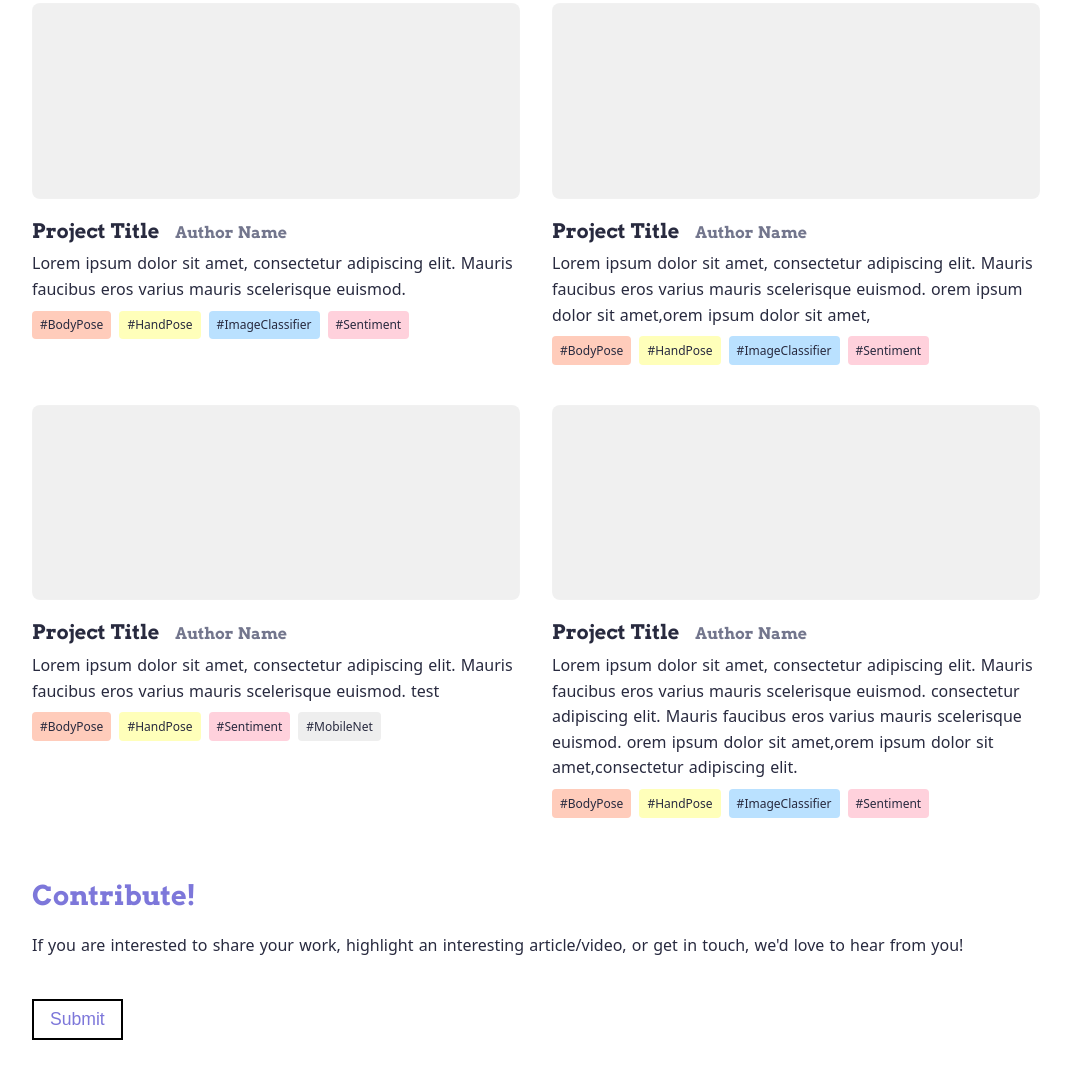
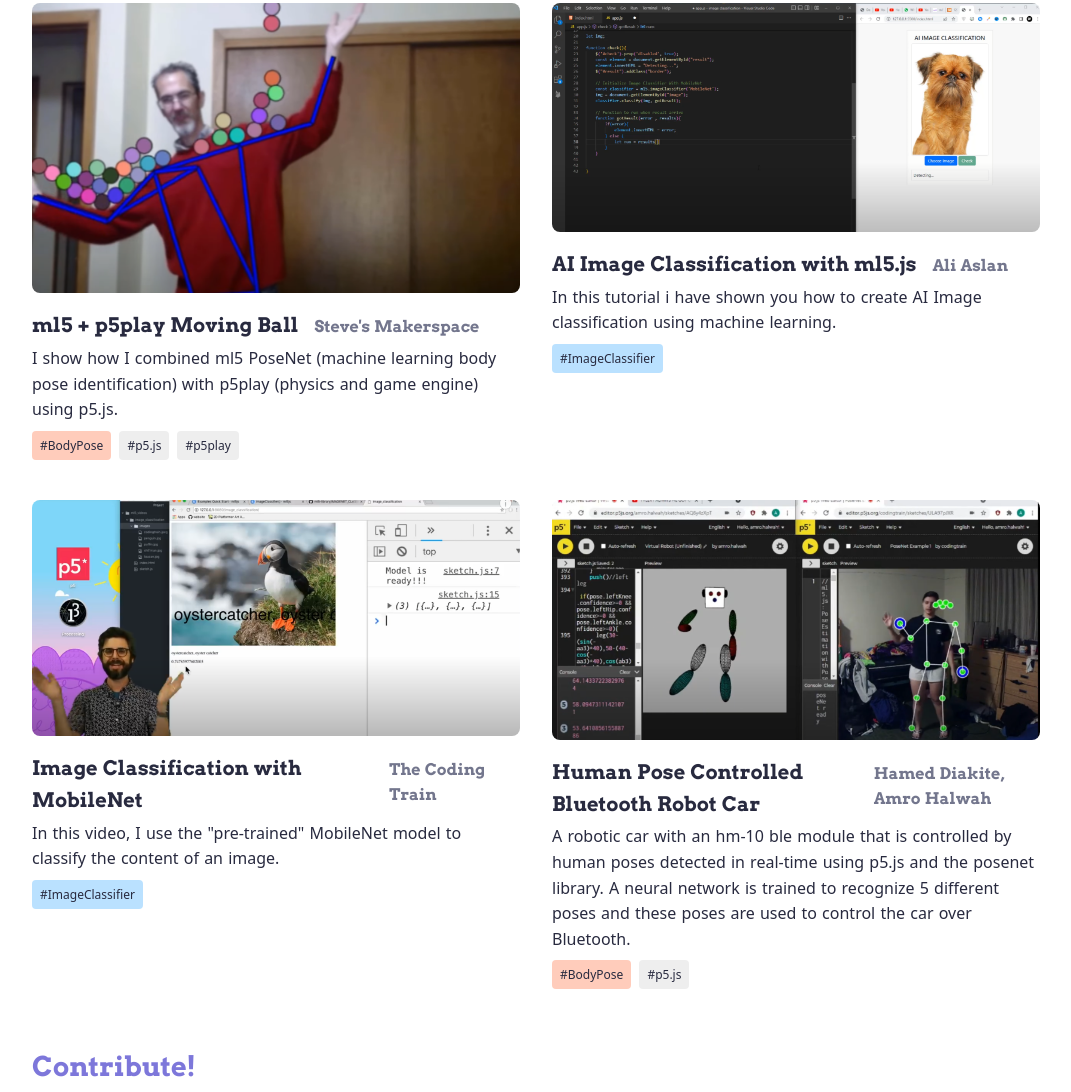
Before and after one commit to ml5js/ml5-website-v02-gatsby, a Gatsby site: page /community in a window 1280 px wide. Shown: the part 976-2068 px from the top of the page, without its empty margins (98-1169 px from the left). Built offline with nearby package versions, Linux system fonts and the light colour scheme; Gatsby itself is replaced by a stand-in of ours.

Commit message:
added four community projects

```diff
--- a/src/components/ProjectBox.js
+++ b/src/components/ProjectBox.js
@@ -1,6 +1,15 @@
 import React from "react";
 
-const ProjectBox = ({ title, author, description, width, bgColor, imageURL, linkURL, tags }) => {
+const ProjectBox = ({
+  title,
+  author,
+  description,
+  width,
+  bgColor,
+  imageURL,
+  linkURL,
+  tags,
+}) => {
   // styles and methods for the tags
   const tagColors = {
     BodyPose: "#FFCCBB",
@@ -12,16 +21,12 @@ const ProjectBox = ({ title, author, description, width, bgColor, imageURL, link
     Sentiment: "#FFD1DC",
     NeuralNetwork: "#FFB347",
     TeachableMachine: "#99E9EE",
-    Other: "#EEE"
+    Other: "#EEE",
   };
-  const urlExceptions = [
-    "BodyPose",
-    "HandPose",
-    "FaceMesh",
-  ]
+  const urlExceptions = ["BodyPose", "HandPose", "FaceMesh"];
   const changeUpperCamelToKebabCase = (str) => {
     return str
-      .replace(/([a-z])([A-Z])/g, '$1-$2') // insert hyphen between lower and upper case letters
+      .replace(/([a-z])([A-Z])/g, "$1-$2") // insert hyphen between lower and upper case letters
       .toLowerCase();
   };
   const getTagURL = (tag) => {
@@ -35,7 +40,7 @@ const ProjectBox = ({ title, author, description, width, bgColor, imageURL, link
       modelName = changeUpperCamelToKebabCase(tag);
     }
     return `https://docs.ml5js.org/#/reference/${modelName}`;
-  }
+  };
   // styles for the component
   const styles = {
     container: {
@@ -88,13 +93,18 @@ const ProjectBox = ({ title, author, description, width, bgColor, imageURL, link
     link: {
       textDecoration: "none",
       color: "inherit",
-    }
+    },
   };
   return (
     <div style={styles.container}>
       {imageURL && <img src={imageURL} alt={title} style={styles.image} />}
       <div style={styles.content}>
-        <a href={linkURL || "#"} style={styles.link} target={linkURL ? "_blank" : "_self"} rel={linkURL ? "noopener noreferrer" : ""}>
+        <a
+          href={linkURL || "#"}
+          style={styles.link}
+          target={linkURL ? "_blank" : "_self"}
+          rel={linkURL ? "noopener noreferrer" : ""}
+        >
           <div style={styles.header}>
             <h3 style={styles.title}>{title}</h3>
             <h3 style={styles.author}>{author}</h3>
@@ -102,11 +112,15 @@ const ProjectBox = ({ title, author, description, width, bgColor, imageURL, link
           <p style={styles.description}>{description}</p>
         </a>
         <div style={styles.tagsContainer}>
-          {tags && tags.slice(0, 4).map((tag, index) => (
+          {tags &&
+            tags.slice(0, 4).map((tag, index) => (
               <a
                 href={getTagURL(tag)}
                 key={index}
-              style={{ ...styles.tag, backgroundColor: tagColors[tag] || tagColors['Other'] }}
+                style={{
+                  ...styles.tag,
+                  backgroundColor: tagColors[tag] || tagColors["Other"],
+                }}
               >
                 #{tag}
               </a>
--- a/src/markdown/faatured-projects/example0.md
+++ b/src/markdown/faatured-projects/example0.md
@@ -1,18 +1,17 @@
 ---
 templateKey: "featured-project"
-title: Project Title
-author: Author Name
-pitch: Lorem ipsum dolor sit amet, consectetur adipiscing elit. Mauris faucibus eros varius mauris scelerisque euismod.
+title: ml5 + p5play Moving Ball
+author: Steve's Makerspace
+pitch: I show how I combined ml5 PoseNet (machine learning body pose identification) with p5play (physics and game engine) using p5.js.
 description: Lorem ipsum dolor sit amet, consectetur adipiscing elit. Mauris faucibus eros varius mauris scelerisque euismod. Nulla varius diam eget tortor placerat, sed interdum justo blandit. Mauris fermentum cursus gravida. Nunc porta ornare molestie. Proin facilisis ut est ac aliquam. Fusce tincidunt felis vitae sapien tempor accumsan. Mauris iaculis, massa sit amet finibus finibus, nulla ex consectetur magna, a tempus massa dolor tincidunt mi. Nulla vel tellus odio. Nulla nec diam vel arcu iaculis tristique. Nunc quis lacus commodo, consequat nisi vel, dignissim nibh. Vivamus fermentum a lectus vitae finibus. Duis id diam vitae nibh imperdiet tristique. Nam posuere et sem eu porta.
-image: ../markdown-images/featured-projects/test.png
-externalLink: https://ml5js.org/
-featuredPost: false
+image: ../markdown-images/featured-projects/Steve.png
+externalLink: https://youtu.be/bPD8lL0hiLs?si=roq9LurDk8cEgJpM
+featuredPost: False
 date: 2017-01-04T15:04:10.000Z
 tags:
   - BodyPose
-  - HandPose
-  - ImageClassifier
-  - Sentiment
+  - p5.js
+  - p5play
 ---
 
 ### note
--- a/src/markdown/faatured-projects/example1.md
+++ b/src/markdown/faatured-projects/example1.md
@@ -1,18 +1,15 @@
 ---
 templateKey: "featured-project"
-title: Project Title
-author: Author Name
-pitch: Lorem ipsum dolor sit amet, consectetur adipiscing elit. Mauris faucibus eros varius mauris scelerisque euismod. orem ipsum dolor sit amet,orem ipsum dolor sit amet,
+title: AI Image Classification with ml5.js
+author: Ali Aslan
+pitch: In this tutorial i have shown you how to create AI Image classification using machine learning.
 description: Lorem ipsum dolor sit amet, consectetur adipiscing elit. Mauris faucibus eros varius mauris scelerisque euismod. Nulla varius diam eget tortor placerat, sed interdum justo blandit. Mauris fermentum cursus gravida. Nunc porta ornare molestie. Proin facilisis ut est ac aliquam. Fusce tincidunt felis vitae sapien tempor accumsan. Mauris iaculis, massa sit amet finibus finibus, nulla ex consectetur magna, a tempus massa dolor tincidunt mi. Nulla vel tellus odio. Nulla nec diam vel arcu iaculis tristique. Nunc quis lacus commodo, consequat nisi vel, dignissim nibh. Vivamus fermentum a lectus vitae finibus. Duis id diam vitae nibh imperdiet tristique. Nam posuere et sem eu porta.
-image: ../markdown-images/featured-projects/test.png
-externalLink: https://ml5js.org/
-featuredPost: false
+image: ../markdown-images/featured-projects/Ali.png
+externalLink: https://youtu.be/ZeSUqLrWWEE?si=UW9CxlDyc96uJhWh
+featuredPost: False
 date: 2017-01-04T15:04:10.000Z
 tags:
-  - BodyPose
-  - HandPose
   - ImageClassifier
-  - Sentiment
 ---
 
 ### note
--- a/src/markdown/faatured-projects/example2.md
+++ b/src/markdown/faatured-projects/example2.md
@@ -1,18 +1,15 @@
 ---
 templateKey: "featured-project"
-title: Project Title
-author: Author Name
-pitch: Lorem ipsum dolor sit amet, consectetur adipiscing elit. Mauris faucibus eros varius mauris scelerisque euismod. test
+title: Image Classification with MobileNet
+author: The Coding Train
+pitch: In this video, I use the "pre-trained" MobileNet model to classify the content of an image.
 description: Lorem ipsum dolor sit amet, consectetur adipiscing elit. Mauris faucibus eros varius mauris scelerisque euismod. Nulla varius diam eget tortor placerat, sed interdum justo blandit. Mauris fermentum cursus gravida. Nunc porta ornare molestie. Proin facilisis ut est ac aliquam. Fusce tincidunt felis vitae sapien tempor accumsan. Mauris iaculis, massa sit amet finibus finibus, nulla ex consectetur magna, a tempus massa dolor tincidunt mi. Nulla vel tellus odio. Nulla nec diam vel arcu iaculis tristique. Nunc quis lacus commodo, consequat nisi vel, dignissim nibh. Vivamus fermentum a lectus vitae finibus. Duis id diam vitae nibh imperdiet tristique. Nam posuere et sem eu porta.
-image: ../markdown-images/featured-projects/test.png
-externalLink: https://ml5js.org/
+image: ../markdown-images/featured-projects/Dan.png
+externalLink: https://youtu.be/yNkAuWz5lnY?si=Xn5YsJeneCBJH__6
 featuredPost: false
 date: 2017-01-04T15:04:10.000Z
 tags:
-  - BodyPose
-  - HandPose
-  - Sentiment
-  - MobileNet
+  - ImageClassifier
 ---
 
 ### note
--- a/src/markdown/faatured-projects/example3.md
+++ b/src/markdown/faatured-projects/example3.md
@@ -1,19 +1,16 @@
 ---
 templateKey: "featured-project"
-title: Project Title
-author: Author Name
-pitch: Lorem ipsum dolor sit amet, consectetur adipiscing elit. Mauris faucibus eros varius mauris scelerisque euismod. consectetur adipiscing elit. Mauris faucibus eros varius mauris scelerisque euismod. orem ipsum dolor sit amet,orem ipsum dolor sit amet,consectetur adipiscing elit.
-
+title: Human Pose Controlled Bluetooth Robot Car
+author: Hamed Diakite, Amro Halwah
+pitch: A robotic car with an hm-10 ble module that is controlled by human poses detected in real-time using p5.js and the posenet library. A neural network is trained to recognize 5 different poses and these poses are used to control the car over Bluetooth.
 description: Lorem ipsum dolor sit amet, consectetur adipiscing elit. Mauris faucibus eros varius mauris scelerisque euismod. Nulla varius diam eget tortor placerat, sed interdum justo blandit. Mauris fermentum cursus gravida. Nunc porta ornare molestie. Proin facilisis ut est ac aliquam. Fusce tincidunt felis vitae sapien tempor accumsan. Mauris iaculis, massa sit amet finibus finibus, nulla ex consectetur magna, a tempus massa dolor tincidunt mi. Nulla vel tellus odio. Nulla nec diam vel arcu iaculis tristique. Nunc quis lacus commodo, consequat nisi vel, dignissim nibh. Vivamus fermentum a lectus vitae finibus. Duis id diam vitae nibh imperdiet tristique. Nam posuere et sem eu porta.
-image: ../markdown-images/featured-projects/test.png
-externalLink: https://ml5js.org/
+image: ../markdown-images/featured-projects/Hamed.png
+externalLink: https://youtu.be/94K6D6kC8kE?si=u9dRcFhdA_3nIREs
 featuredPost: false
 date: 2017-01-04T15:04:10.000Z
 tags:
   - BodyPose
-  - HandPose
-  - ImageClassifier
-  - Sentiment
+  - p5.js
 ---
 
 ### note
```
Also changed, not shown: src/pages/community.js (+22 -14 lines), static/markdown-images/featured-projects/Ali.png (added), static/markdown-images/featured-projects/Dan.png (added), static/markdown-images/featured-projects/Hamed.png (added), static/markdown-images/featured-projects/Steve.png (added). Lines whose indentation alone changed are shown as unchanged.
